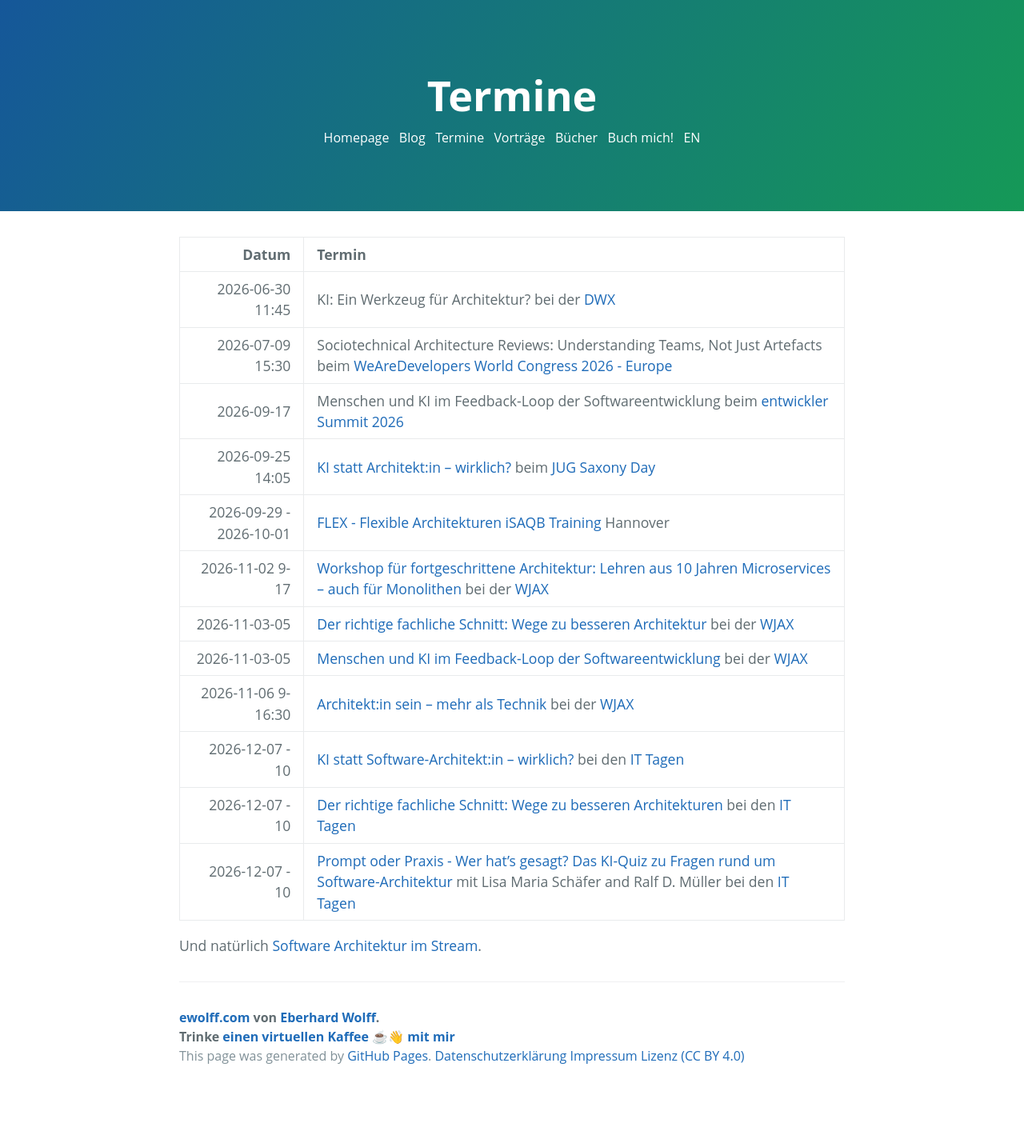
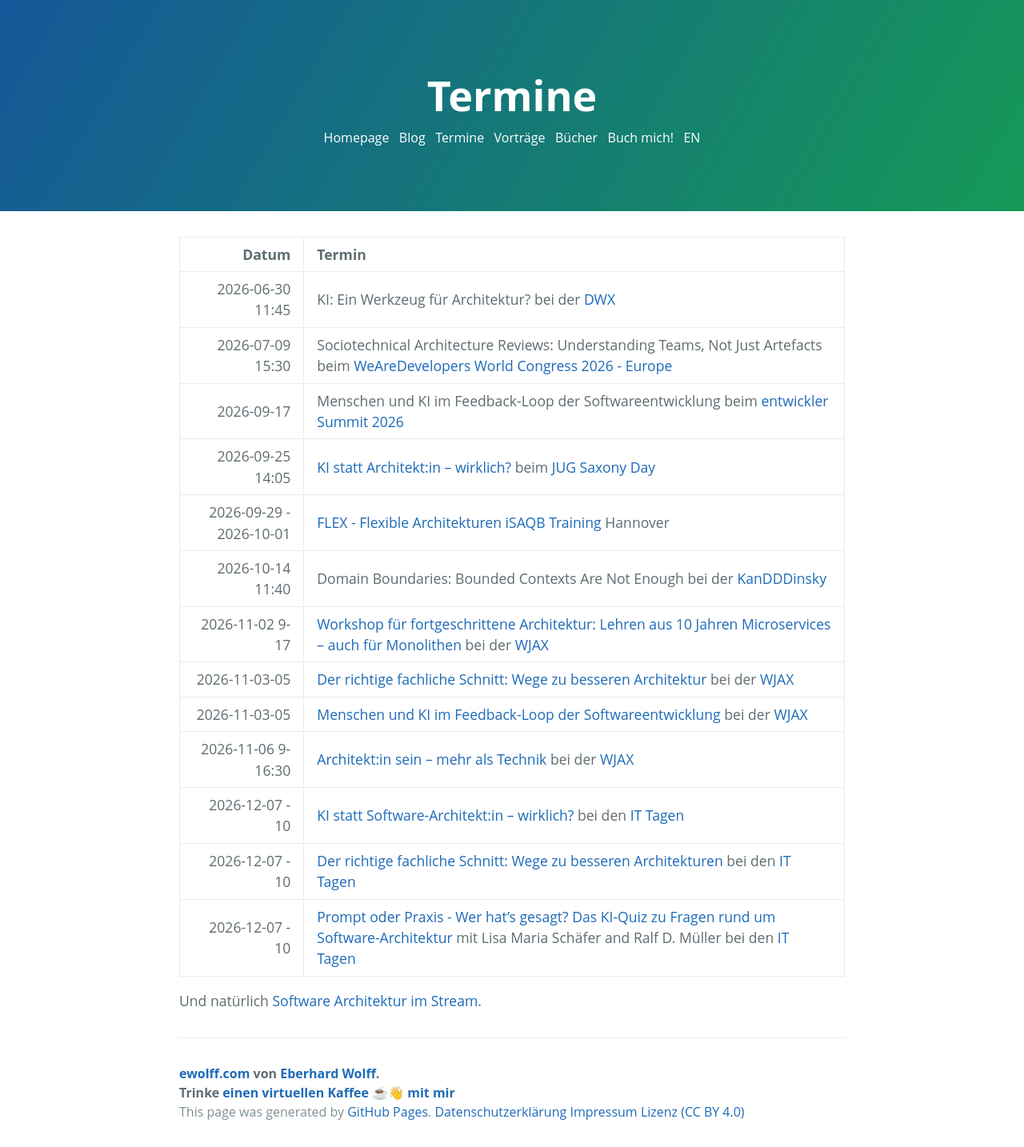
Before and after one commit to ewolff/ewolff.com, a Jekyll site: the page built from termine.md, in a window 1280 px wide. Shown: the whole page at 80% size. Built offline with Jekyll 4.4.1, drawn with Linux system fonts in a browser that asks for light colours; before the commit the page ends 1364 px from its top, so only the background shows below that.

Commit message:
KanDDDinsky ergänzt

```diff
--- a/termine.md
+++ b/termine.md
@@ -10,6 +10,7 @@ layout: de
 | 2026-09-17 | Menschen und KI im Feedback-Loop der Softwareentwicklung beim [entwickler Summit 2026](https://entwickler.de/entwickler-summit/) |
 | 2026-09-25 14:05 | [KI statt Architekt:in – wirklich?](https://jugsaxony.org/day/programm/details/304) beim [JUG Saxony Day](https://jugsaxony.org/day/) |
 |  2026-09-29 - 2026-10-01 | [FLEX - Flexible Architekturen iSAQB Training](https://www.socreatory.com/de/trainings/flex) Hannover |
+| 2026-10-14 11:40 | Domain Boundaries: Bounded Contexts Are Not Enough bei der [KanDDDinsky](https://kandddinsky.de/) |
 | 2026-11-02 9-17 | [Workshop für fortgeschrittene Architektur: Lehren aus 10 Jahren Microservices – auch für Monolithen](https://jax.de/microservices/microservices-workshop-fortgeschrittene/) bei der [WJAX](https://jax.de/muenchen/) |
 | 2026-11-03-05  | [Der richtige fachliche Schnitt: Wege zu besseren Architektur](https://jax.de/software-architecture/fachlicher-schnitt-ddd-architektur) bei der [WJAX](https://jax.de/muenchen/) |
 | 2026-11-03-05  | [Menschen und KI im Feedback-Loop der Softwareentwicklung](https://jax.de/enterprise-ai/menschen-ki-feedback-loop-softwareentwicklung) bei der [WJAX](https://jax.de/muenchen/) |
```
Also changed, not shown: schedule.md (+1 -0 lines).
